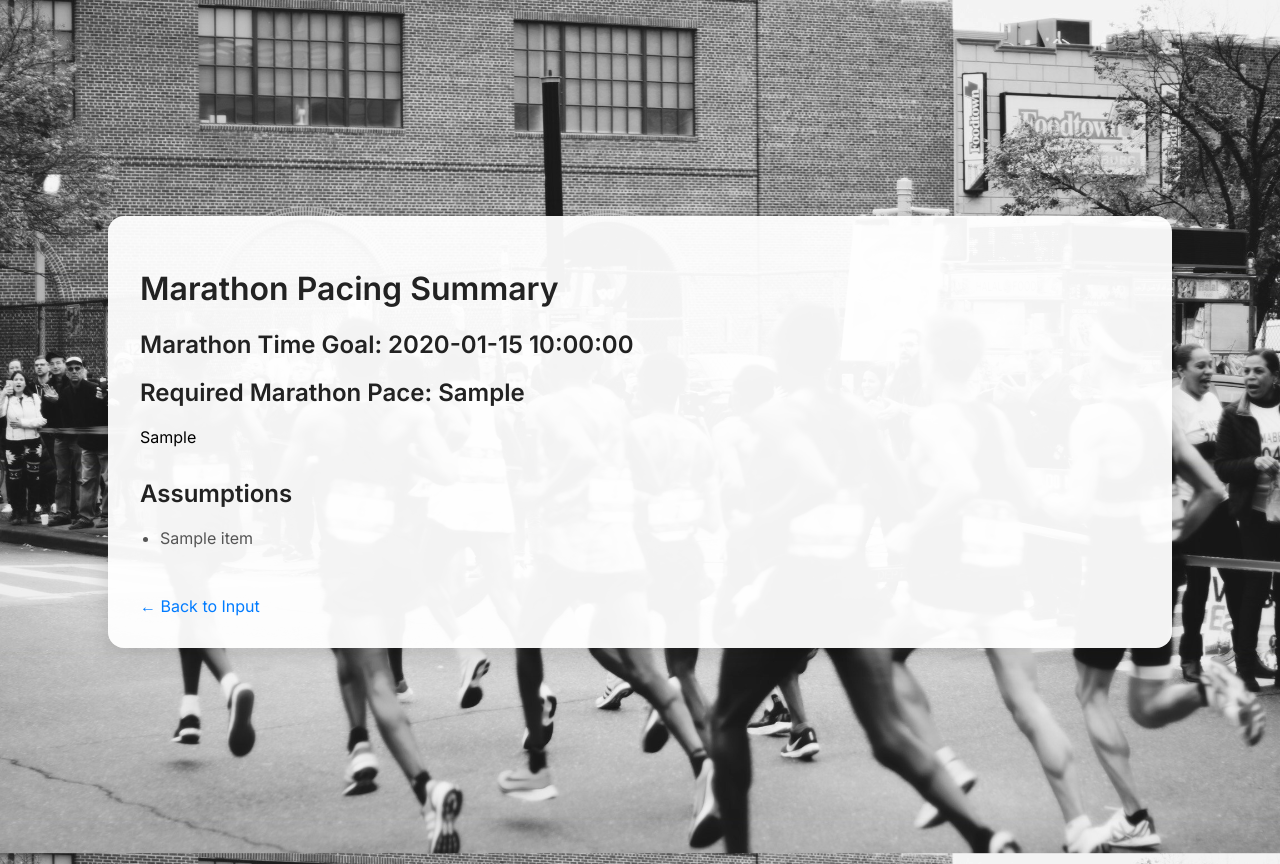
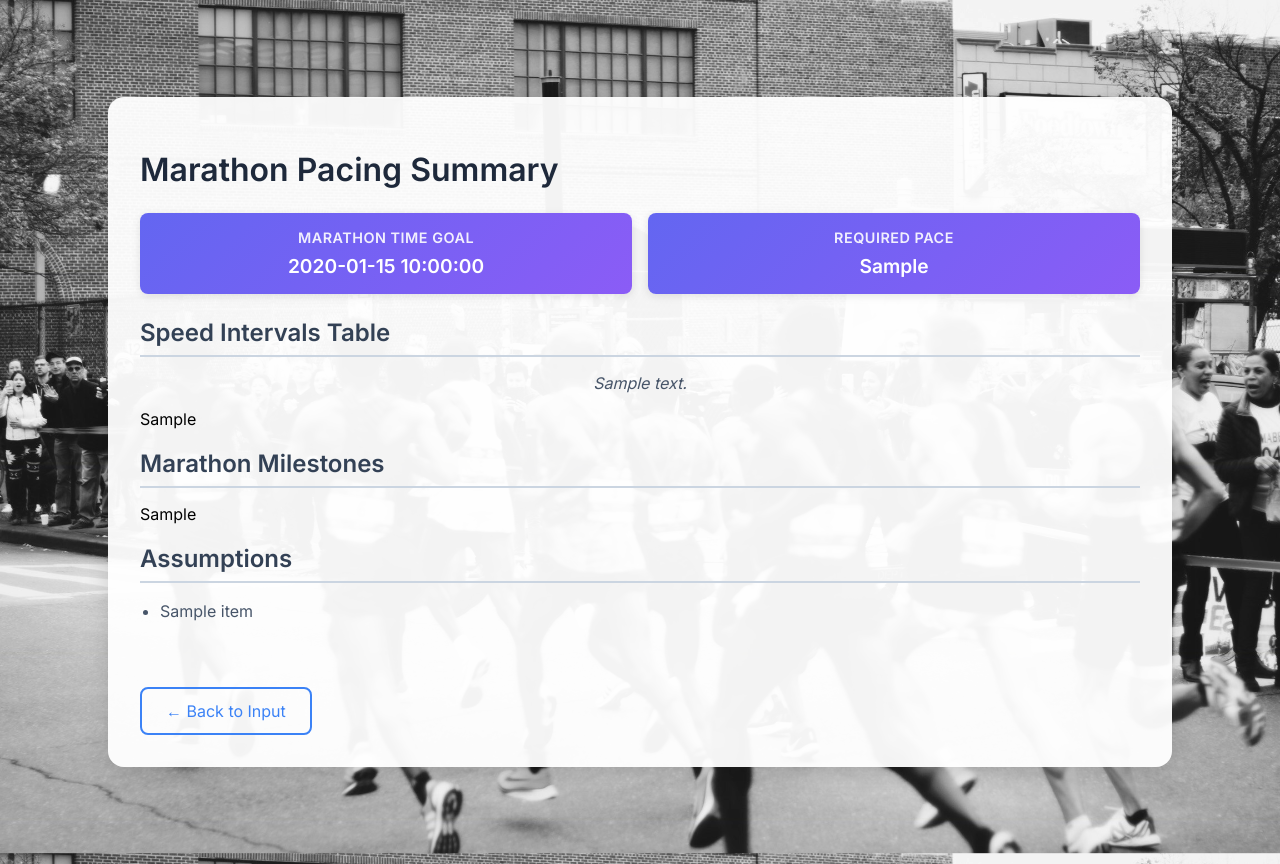
Before and after one commit to angadh/marathon-pacer, a Flask app: template templates/calculate.html in a window 1280 px wide. Run offline with Flask 3, Linux system fonts and the light colour scheme; the template is opened without the code that fills it: most values are stand-ins (such as "Sample title", 1, 10 or a date in 2020).

Commit message:
Adding the milestones table and making the web app pretty

```diff
--- a/gunicorn_config.py
+++ b/gunicorn_config.py
@@ -2,5 +2,5 @@
 Gunicorn configuration file.
 """
 
-bind = "0.0.0.0:5000"
+bind = "0.0.0.0:5001"
 workers = 2
--- a/templates/calculate.html
+++ b/templates/calculate.html
@@ -16,7 +16,6 @@
             min-height: 100vh;
         }
 
-
         .card {
             background: rgba(255, 255, 255, 0.95);
             padding: 2rem;
@@ -27,62 +26,189 @@
         }
 
         h1, h2 {
-            color: #222;
+            color: #1e293b;
+            margin-bottom: 1rem;
+        }
+
+        h1 {
+            font-size: 2rem;
+            margin-bottom: 1.5rem;
+        }
+
+        h2 {
+            font-size: 1.5rem;
+            color: #334155;
+            border-bottom: 2px solid #cbd5e1;
+            padding-bottom: 0.5rem;
+        }
+
+        .walk-note {
+            color: #475569;
+            font-style: italic;
+            margin: 0.5rem 0 1rem 0;
+            text-align: center;
         }
 
         .dataframe {
             width: 100%;
             border-collapse: collapse;
-            margin-top: 1rem;
+            margin: 1rem 0 2rem 0;
             table-layout: fixed;
+            border-radius: 8px;
+            overflow: hidden;
+            box-shadow: 0 2px 8px rgba(0, 0, 0, 0.1);
+            font-size: 0.9rem;
         }
 
         .dataframe th, .dataframe td {
-            padding: 14px 18px;
-            border: 1px solid #e0e0e0;
+            padding: 10px 12px;
+            border: none;
             word-wrap: break-word;
+            text-align: center;
         }
 
         .dataframe th {
-            background-color: #f0f4f8;
-            color: #444;
+            background: linear-gradient(135deg, #3b82f6 0%, #6366f1 100%);
+            color: white;
             font-weight: 600;
+            font-size: 0.85rem;
+            text-transform: uppercase;
+            letter-spacing: 0.5px;
         }
 
         .dataframe td {
-            color: #555;
+            color: #1e293b;
+            background-color: #f8fafc;
+            border-bottom: 1px solid #e2e8f0;
+        }
+
+        .dataframe tr:nth-child(even) td {
+            background-color: #ffffff;
+        }
+
+        .dataframe tr:hover td {
+            background-color: #f1f5f9;
+            transition: background-color 0.2s ease;
+        }
+
+        .dataframe tr:last-child td {
+            border-bottom: none;
+        }
+
+        /* Milestones table specific styling */
+        #milestones_table {
+            width: auto;
+            max-width: 800px;
+            margin: 1rem auto 2rem auto;
+        }
+
+        #milestones_table th, #milestones_table td {
+            padding: 10px 12px;
+            font-size: 0.9rem;
+        }
+
+        #milestones_table .dataframe th:first-child,
+        #milestones_table .dataframe td:first-child {
+            text-align: left;
+            min-width: 80px;
+        }
+
+        #milestones_table .dataframe th:nth-child(2),
+        #milestones_table .dataframe td:nth-child(2) {
+            text-align: left;
+            min-width: 200px;
+        }
+
+        #milestones_table .dataframe th:nth-child(3),
+        #milestones_table .dataframe td:nth-child(3),
+        #milestones_table .dataframe th:nth-child(4),
+        #milestones_table .dataframe td:nth-child(4) {
+            text-align: center;
         }
 
         ul {
             padding-left: 1.25rem;
+            margin: 1rem 0 2rem 0;
         }
 
         ul li {
-            color: #555;
-            margin-bottom: 0.5rem;
+            color: #475569;
+            margin-bottom: 0.75rem;
+            line-height: 1.5;
         }
 
         .back-link {
             display: inline-block;
             margin-top: 2rem;
             text-decoration: none;
-            color: #007bff;
+            color: #3b82f6;
             font-weight: 500;
+            padding: 0.75rem 1.5rem;
+            border: 2px solid #3b82f6;
+            border-radius: 8px;
+            transition: all 0.2s ease;
         }
 
         .back-link:hover {
-            text-decoration: underline;
+            background-color: #3b82f6;
+            color: white;
+            text-decoration: none;
+        }
+
+        .summary-stats {
+            display: grid;
+            grid-template-columns: repeat(auto-fit, minmax(200px, 1fr));
+            gap: 1rem;
+            margin: 1.5rem 0;
+        }
+
+        .stat-box {
+            background: linear-gradient(135deg, #6366f1 0%, #8b5cf6 100%);
+            color: white;
+            padding: 1rem;
+            border-radius: 8px;
+            text-align: center;
+            box-shadow: 0 2px 8px rgba(0, 0, 0, 0.1);
+        }
+
+        .stat-box h3 {
+            margin: 0 0 0.5rem 0;
+            font-size: 0.9rem;
+            text-transform: uppercase;
+            letter-spacing: 0.5px;
+            opacity: 0.9;
+        }
+
+        .stat-box p {
+            margin: 0;
+            font-size: 1.2rem;
+            font-weight: 600;
         }
     </style>
 </head>
 <body>
     <div class="card">
         <h1>Marathon Pacing Summary</h1>
-        <h2>Marathon Time Goal: {{ marathon_time_display }}</h2>
-        <h2>Required Marathon Pace: {{ required_pace }}</h2>
+
+        <div class="summary-stats">
+            <div class="stat-box">
+                <h3>Marathon Time Goal</h3>
+                <p>{{ marathon_time_display }}</p>
+            </div>
+            <div class="stat-box">
+                <h3>Required Pace</h3>
+                <p>{{ required_pace }}</p>
+            </div>
+        </div>
+
+        <h2>Speed Intervals Table</h2>
+        <div class="walk-note">{{ walk_interval_note }}</div>
         {{ table_html | safe }}
 
-        <h2 style="margin-top: 2rem;">Assumptions</h2>
+        <h2>Marathon Milestones</h2>
+        {{ milestones_html | safe }}
+
+        <h2>Assumptions</h2>
         <ul>
             {% for item in assumptions %}
                 <li>{{ item }}</li>
```
Also changed, not shown: marathon_pacer.py (+43 -55 lines), pacing_utils.py (added, +47 -0 lines), templates/index.html (+15 -5 lines).
